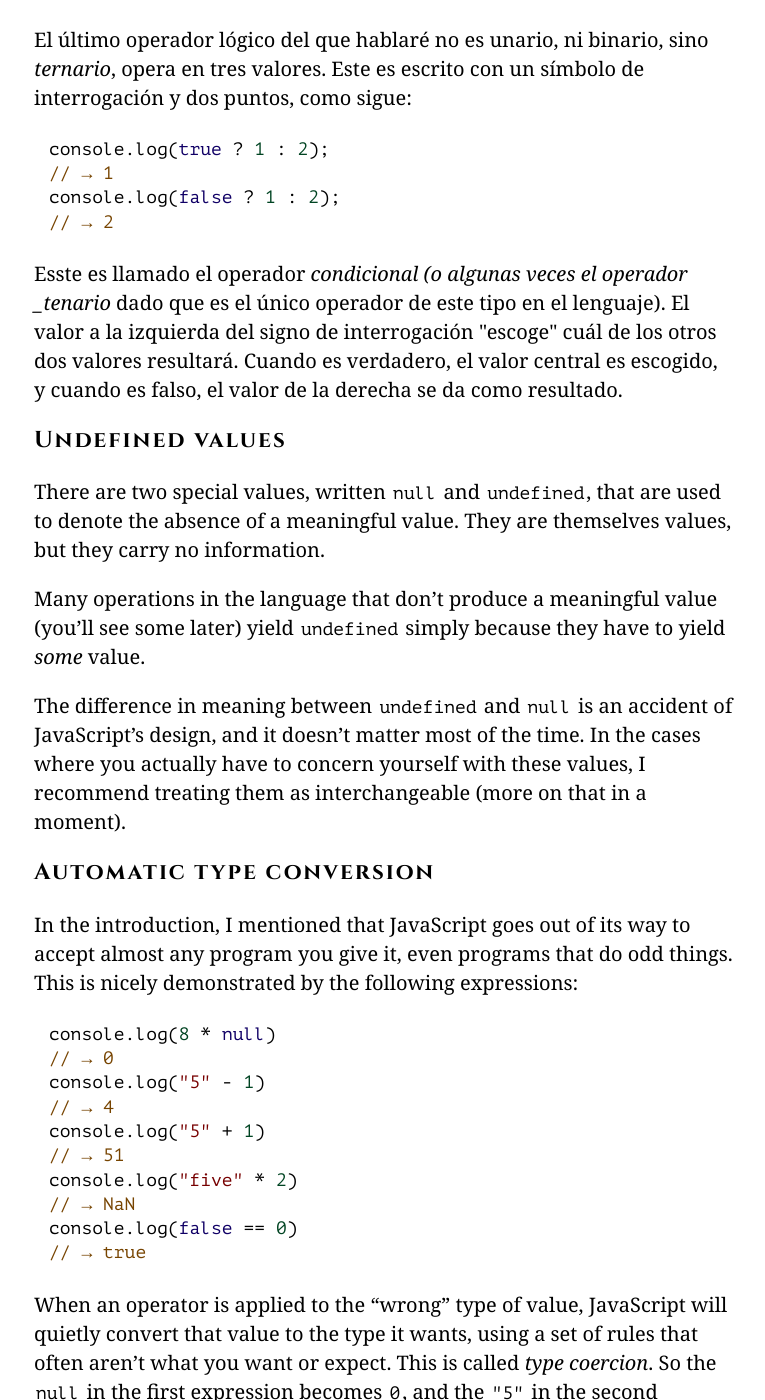
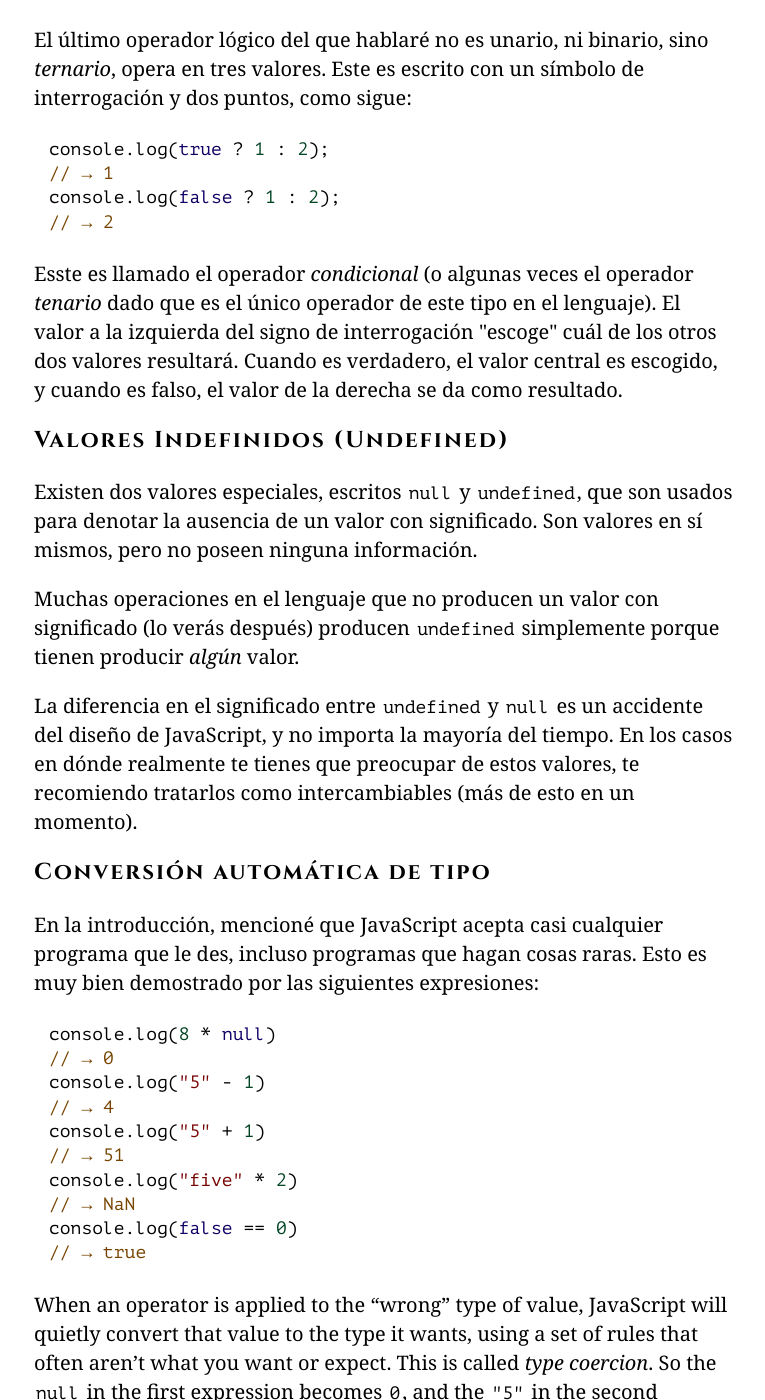
Before and after one commit to hectorip/Eloquent-JavaScript-ES-online, a Jekyll site: the page chapters/01_values.html, which Jekyll copies as it is, in a window 1280 px wide and 1400 px high, scrolled down 9746 px. Shown: the whole window, without its empty margins (256-1021 px from the left). Built offline with Jekyll 4.4.1, drawn with Linux system fonts in a browser that asks for light colours; nearby versions of some CDN libraries; library files that are not in the unit come from our copies.

Commit message:
Undefined and Null

```diff
--- a/chapters/01_values.html
+++ b/chapters/01_values.html
@@ -330,28 +330,27 @@ un símbolo de interrogación  y dos puntos, como sigue:</p>
 <span class="cm-comment">// → 1</span>
 <span class="cm-variable">console</span>.<span class="cm-property">log</span>(<span class="cm-atom">false</span> <span class="cm-operator">?</span> <span class="cm-number">1</span> : <span class="cm-number">2</span>);
 <span class="cm-comment">// → 2</span></pre>
-<p><a class=p_ident id="p_0ysYqgQ9uD" href="#p_0ysYqgQ9uD"></a>Esste es llamado el operador <em>condicional (o algunas veces el operador
-_tenario</em> dado que es el único operador de este tipo en el lenguaje).
+<p><a class=p_ident id="p_0ysYqgQ9uD" href="#p_0ysYqgQ9uD"></a>Esste es llamado el operador <em>condicional</em> (o algunas veces el operador
+<em>tenario</em> dado que es el único operador de este tipo en el lenguaje).
 El valor a la izquierda del signo de interrogación "escoge" cuál de los
 otros dos valores resultará. Cuando es verdadero, el valor central es
 escogido, y cuando es falso, el valor de la derecha se da como resultado.</p>
-<h2><a class=h_ident id="h_WAVjYN+DYj" href="#h_WAVjYN+DYj"></a>Undefined values</h2>
-<p><a class=p_ident id="p_Q/OIPtr8xY" href="#p_Q/OIPtr8xY"></a>There are two special values, written <code>null</code>
-and <code>undefined</code>, that are used to denote the absence of a meaningful
-value. They are themselves values, but they carry no
-information.</p>
-<p><a class=p_ident id="p_HKYk2Oxaf6" href="#p_HKYk2Oxaf6"></a>Many operations in the language that don&#8217;t produce a meaningful value
-(you&#8217;ll see some later) yield <code>undefined</code> simply because they have to
-yield <em>some</em> value.</p>
-<p><a class=p_ident id="p_vNLaRBSip6" href="#p_vNLaRBSip6"></a>The difference in meaning between <code>undefined</code> and <code>null</code> is an accident
-of JavaScript&#8217;s design, and it doesn&#8217;t matter most of the time. In the cases
-where you actually have to concern yourself with these values, I
-recommend treating them as interchangeable (more on that in a moment).</p>
-<h2><a class=h_ident id="h_AY+YGu6qyM" href="#h_AY+YGu6qyM"></a>Automatic type conversion</h2>
-<p><a class=p_ident id="p_ZUS5EPFCx3" href="#p_ZUS5EPFCx3"></a>In the introduction, I mentioned that
-JavaScript goes out of its way to accept almost any program you give
-it, even programs that do odd things. This is nicely demonstrated by
-the following expressions:</p>
+<h2><a class=h_ident id="h_YLXSn/7D6P" href="#h_YLXSn/7D6P"></a>Valores Indefinidos (Undefined)</h2>
+<p><a class=p_ident id="p_pCHBIoVFC4" href="#p_pCHBIoVFC4"></a>Existen dos valores especiales,
+escritos <code>null</code> y <code>undefined</code>, que son usados para denotar la ausencia
+de un valor con significado. Son valores en sí mismos, pero no poseen
+ninguna información.</p>
+<p><a class=p_ident id="p_KPBuVm+Itl" href="#p_KPBuVm+Itl"></a>Muchas operaciones en el lenguaje que no producen un valor con significado
+(lo verás después) producen <code>undefined</code> simplemente porque tienen producir
+<em>algún</em> valor.</p>
+<p><a class=p_ident id="p_vMPIwzT3el" href="#p_vMPIwzT3el"></a>La diferencia en el significado entre <code>undefined</code> y <code>null</code> es un accidente del
+diseño de JavaScript, y no importa la mayoría del tiempo. En los casos en
+dónde realmente te tienes que preocupar de estos valores, te recomiendo tratarlos
+como intercambiables (más de esto en un momento).</p>
+<h2><a class=h_ident id="h_RQ/BIuOREc" href="#h_RQ/BIuOREc"></a>Conversión automática de tipo</h2>
+<p><a class=p_ident id="p_yCaM9fZN3I" href="#p_yCaM9fZN3I"></a>En la introducción, mencioné que
+JavaScript acepta casi cualquier programa que le des, incluso programas que
+hagan cosas raras. Esto es muy bien demostrado por las siguientes expresiones:</p>
 <pre data-language="javascript" class="snippet cm-s-default"><a class=c_ident id="c_le/xDT5s3y" href="#c_le/xDT5s3y"></a><span class="cm-variable">console</span>.<span class="cm-property">log</span>(<span class="cm-number">8</span> <span class="cm-operator">*</span> <span class="cm-atom">null</span>)
 <span class="cm-comment">// → 0</span>
 <span class="cm-variable">console</span>.<span class="cm-property">log</span>(<span class="cm-string">"5"</span> <span class="cm-operator">-</span> <span class="cm-number">1</span>)
```
Also changed, not shown: 2 other files.
